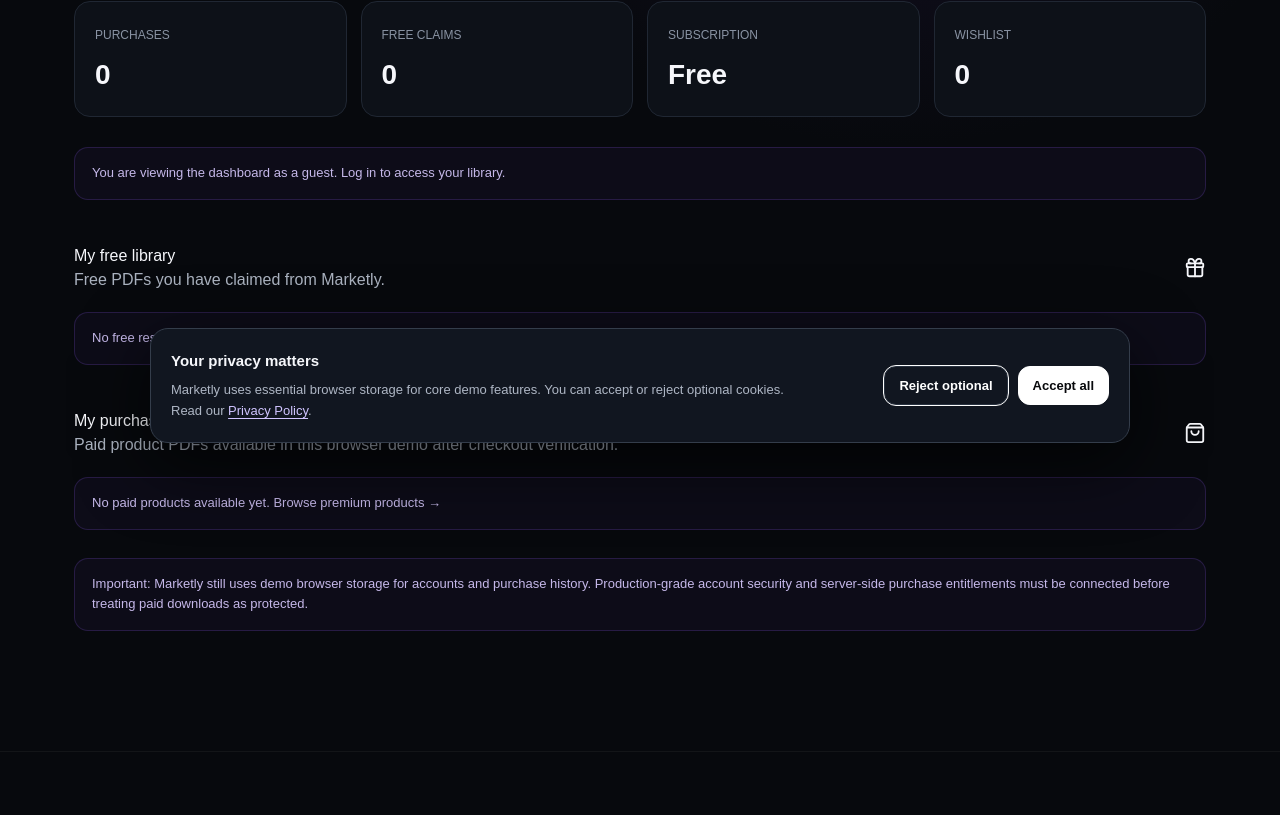
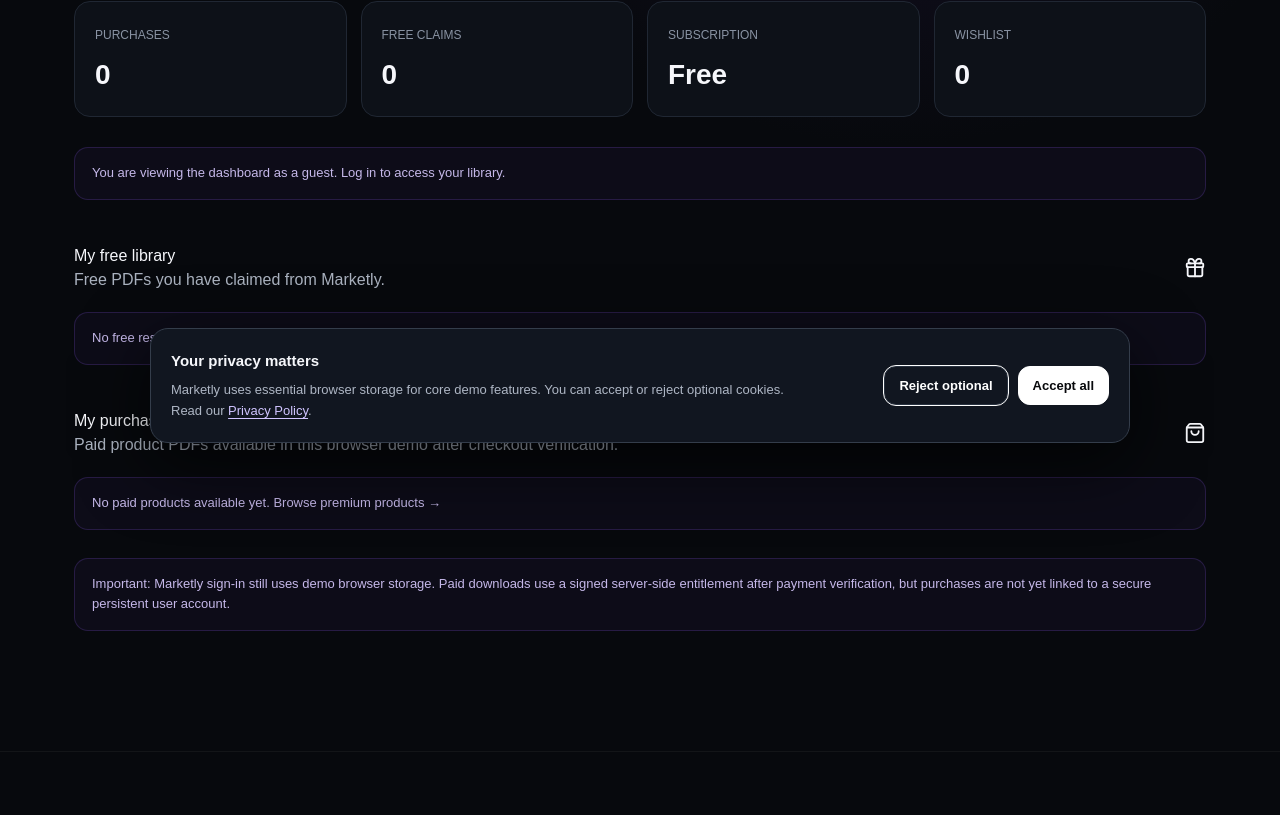
Before and after one commit to website-page/marketly, a Next.js app: page /dashboard in a window 1280 px wide. Shown: the part 337-1152 px from the top of the page. Built offline with nearby package versions, Linux system fonts and the light colour scheme; no server answers.

Commit message:
Clarify remaining account security limitation

```diff
--- a/app/dashboard/page.tsx
+++ b/app/dashboard/page.tsx
@@ -58,6 +58,6 @@ export default function Dashboard() {
     <section style={{marginTop:44}}><div className="row"><div><h2>My purchases</h2><p className="muted">Paid product PDFs available in this browser demo after checkout verification.</p></div><ShoppingBag size={22}/></div>
       {purchasedProducts.length ? <div className="grid" style={{marginTop:20}}>{purchasedProducts.map(p=><div className="card" key={p.id}><div className="productImg" style={{backgroundImage:'url(' + p.image + ')'}}/><div className="cardBody"><span className="pill">PURCHASED</span><h3>{p.title}</h3><p>{p.description}</p><button className="button small" onClick={()=>downloadProductPdf(p)}><Download size={15}/> Download PDF</button></div></div>)}</div> : <div className="notice" style={{marginTop:20}}>No paid products available yet. <Link href="/products">Browse premium products →</Link></div>}
     </section>
-    <div className="notice" style={{marginTop:28}}>Important: Marketly still uses demo browser storage for accounts and purchase history. Production-grade account security and server-side purchase entitlements must be connected before treating paid downloads as protected.</div>
+    <div className="notice" style={{marginTop:28}}>Important: Marketly sign-in still uses demo browser storage. Paid downloads use a signed server-side entitlement after payment verification, but purchases are not yet linked to a secure persistent user account.</div>
   </div></main>;
 }
```
